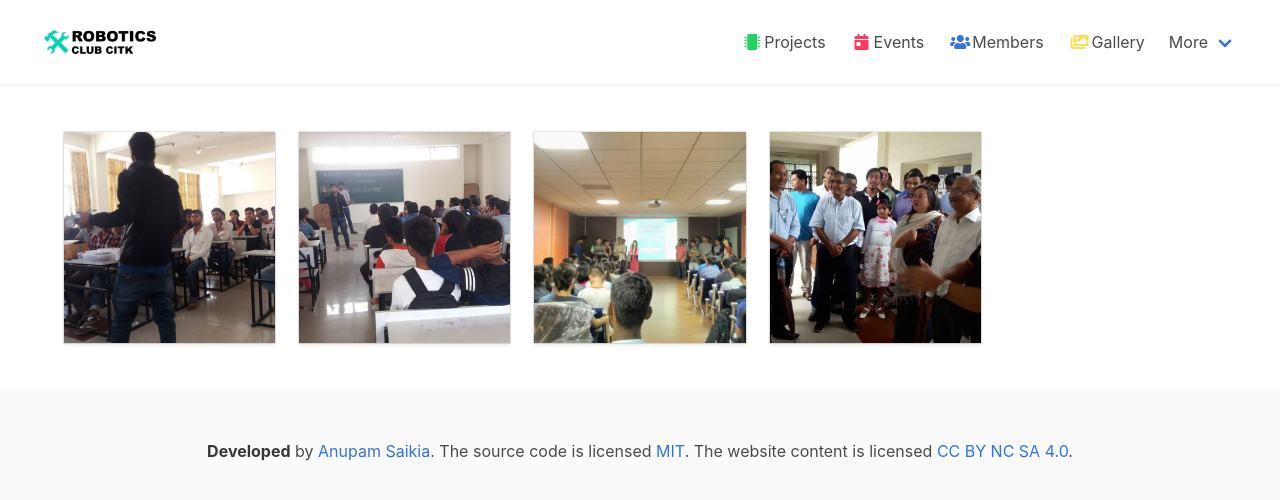
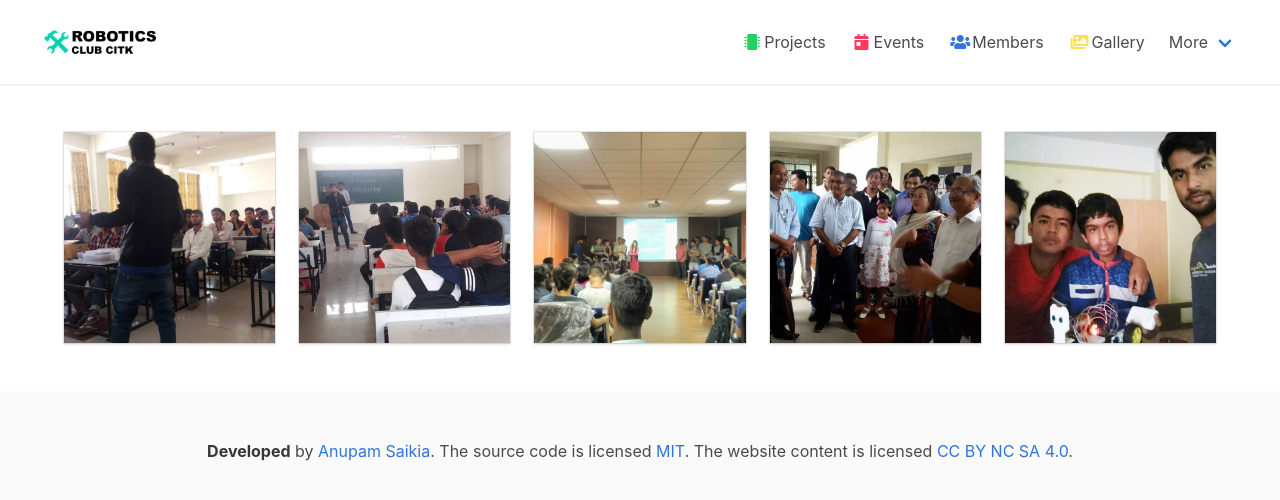
Before and after one commit to robotics-club-citk/robotics-club-citk.github.io, a Jekyll site: the page built from gallery.html, in a window 1280 px wide. Shown: the top 500 px of the page. Built offline with Jekyll 4.4.1, drawn with Linux system fonts in a browser that asks for light colours.

Commit message:
added 1 pic in gallery

```diff
--- a/gallery.html
+++ b/gallery.html
@@ -13,4 +13,6 @@ images:
   - path: 'assets/img/gallery/inauguration.jpg'
     size: 1366x768
     caption: Inauguration of Robotics Club CIT Kokrajhar
+  - path: 'assets/img/gallery/IMG_20170827_150413.jpg'
+    size: 1024x768
 ---
```
Also changed, not shown: assets/img/gallery/IMG_20170827_150413.jpg (added).
